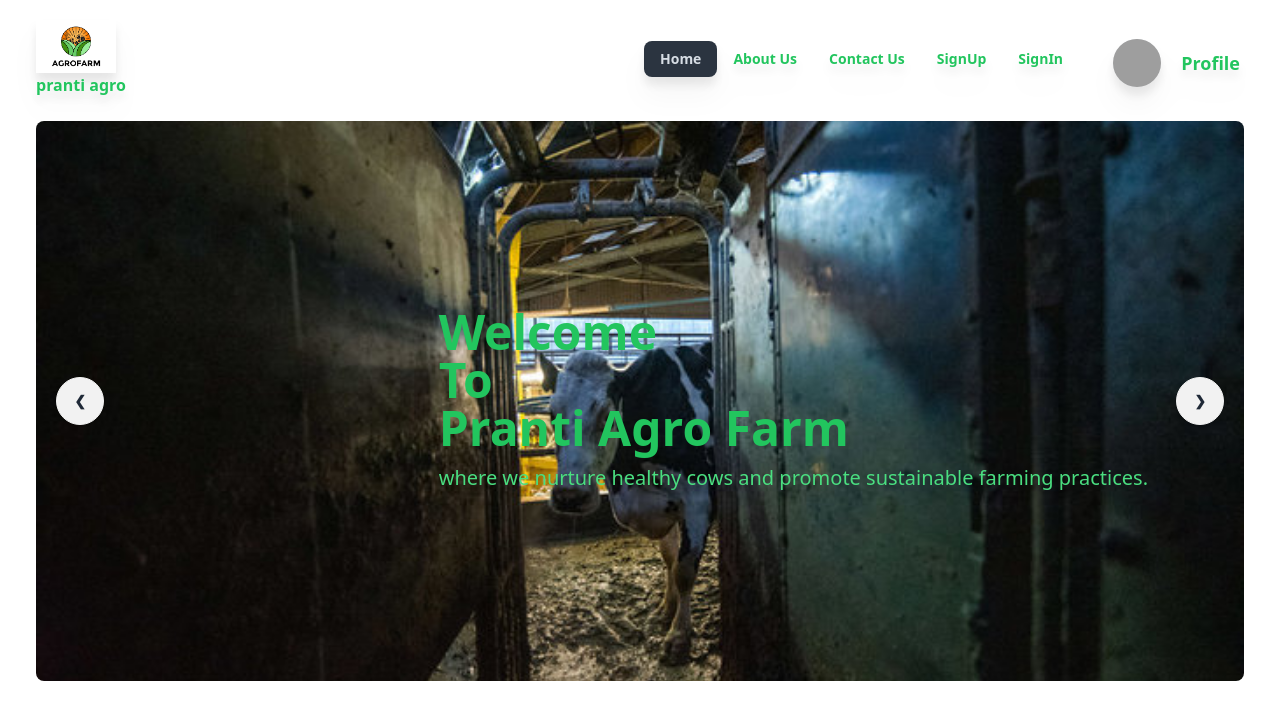
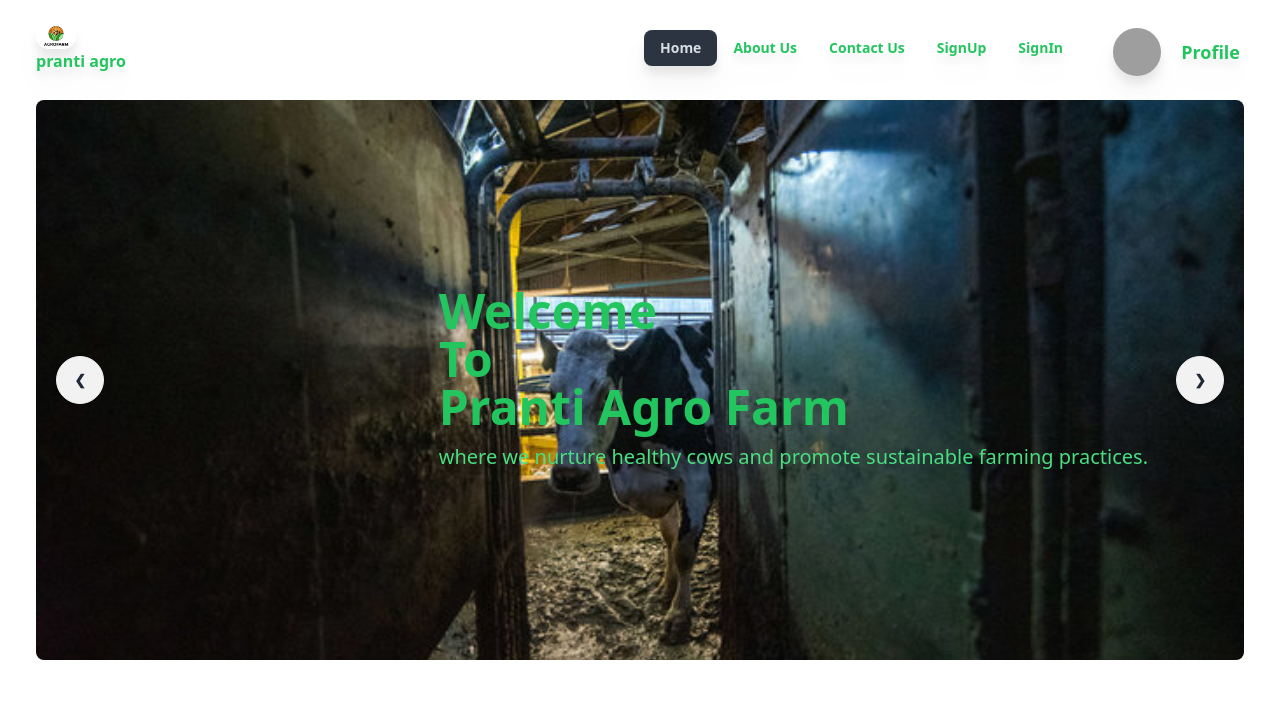
Before and after one commit to Ancishan/Real-estate-Assignment, a React (Vite) app: page / in a window 1280 px wide. Shown: the top 720 px of the page. Built offline with nearby package versions, Linux system fonts and the light colour scheme; no server answers; grey boxes are pictures that could not be loaded.

Commit message:
[update] navbar  responsive for mobile device

```diff
--- a/src/Shared/Navbar.jsx
+++ b/src/Shared/Navbar.jsx
@@ -39,7 +39,7 @@ const Navbar = () => {
                 </ul>
             </div>
                <div className="pl-4">
-                <img className="w-10 md:w-20" src={navimg} alt="" />
+                <img className="w-10 md:w-15 rounded-full" src={navimg} alt="" />
                <h2>pranti agro</h2>
                </div>
             </div>
```
